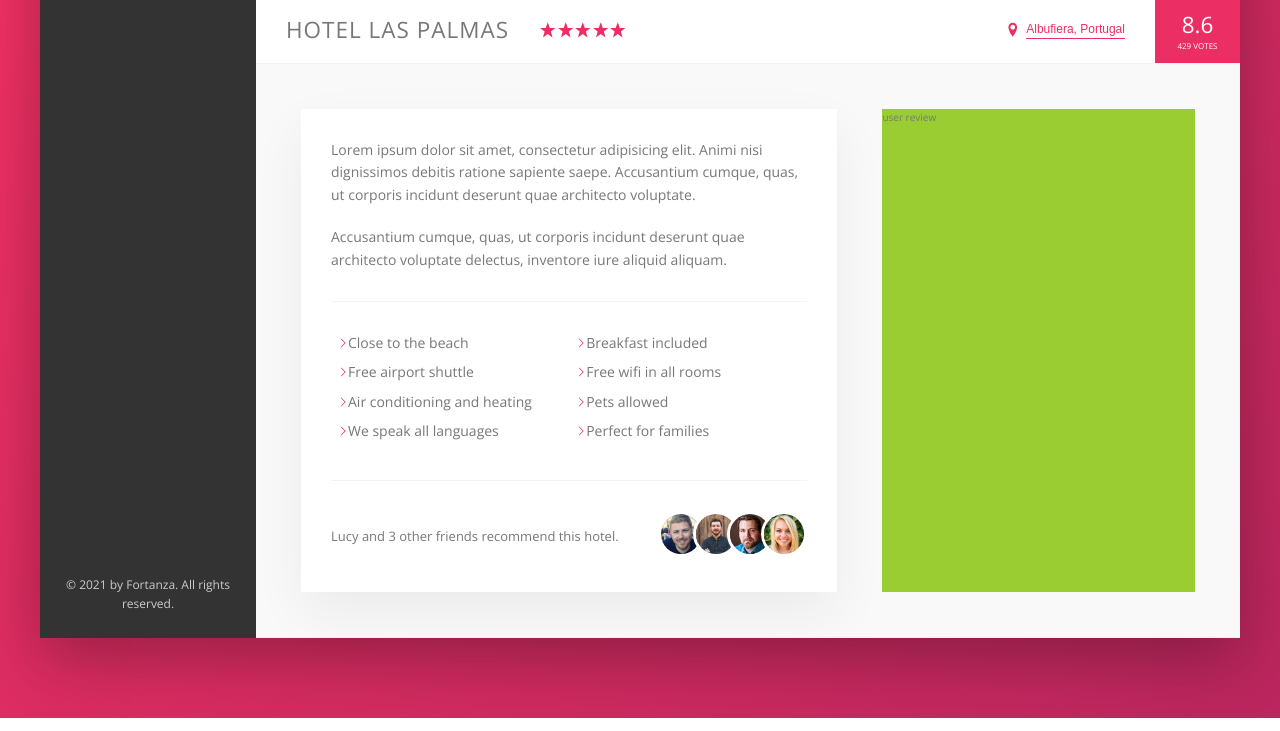
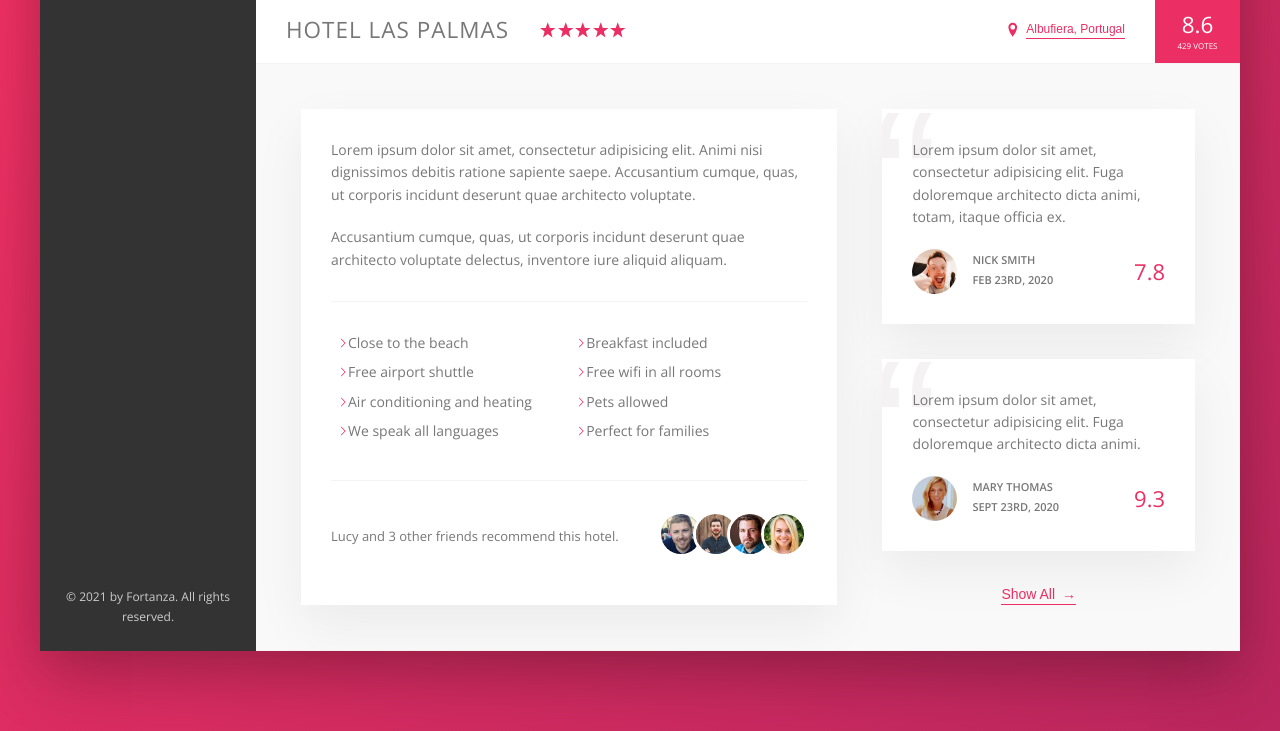
Before and after one commit to fortanza/Trillo, a website: page index.html in a window 1280 px wide. Shown: the part 538-1269 px from the top of the page. Drawn offline with nearby package versions, Linux system fonts and the light colour scheme.

Commit message:
84. Building the User Reviews Section

```diff
--- a/index.html
+++ b/index.html
@@ -198,7 +198,48 @@
                 </div>
               </div>
             </div>
-            <div class="user-reviews">user review</div>
+            <div class="user-reviews">
+              <figure class="review">
+                <blockquote class="review__text">
+                  Lorem ipsum dolor sit amet, consectetur adipisicing elit. Fuga
+                  doloremque architecto dicta animi, totam, itaque officia ex.
+                </blockquote>
+                <figcaption class="review__user">
+                  <img
+                    src="img/user-1.jpg"
+                    alt="User 1"
+                    class="review__photo"
+                  />
+                  <div class="review__user-box">
+                    <p class="review__user-name">Nick Smith</p>
+                    <p class="review__user-name">Feb 23rd, 2020</p>
+                  </div>
+                  <div class="review__rating">7.8</div>
+                </figcaption>
+              </figure>
+              <figure class="review">
+                <blockquote class="review__text">
+                  Lorem ipsum dolor sit amet, consectetur adipisicing elit. Fuga
+                  doloremque architecto dicta animi.
+                </blockquote>
+                <figcaption class="review__user">
+                  <img
+                    src="img/user-2.jpg"
+                    alt="User 2"
+                    class="review__photo"
+                  />
+                  <div class="review__user-box">
+                    <p class="review__user-name">Mary Thomas</p>
+                    <p class="review__user-name">Sept 23rd, 2020</p>
+                  </div>
+                  <div class="review__rating">9.3</div>
+                </figcaption>
+              </figure>
+              <button class="btn-inline">
+                Show All
+                <span>&rarr;</span>
+              </button>
+            </div>
           </div>
         </main>
       </div>
--- a/sass/_components.scss
+++ b/sass/_components.scss
@@ -274,8 +274,19 @@
   cursor: pointer;
   transition: all 0.2s;
 
+  & span {
+    margin-left: 3px;
+    transition: all .2s;
+  }
+
+
   &:hover {
     color: var(--color-grey-dark-1);
+
+    & span {
+      margin-left: 8px;
+
+    }
   }
 
   &:focus {
@@ -378,3 +389,70 @@
     }
   }
 }
+
+////////////////////////////////////////////////////////////////////////////////////////////////////////////
+//////////////REVIEWS
+
+.review{
+
+  background-color: #fff;
+  box-shadow: var(--shadow-light);
+  padding: 3rem;
+  margin-bottom: 3.5rem;
+  position: relative;
+  overflow: hidden;
+
+  &__text{
+    margin-bottom: 2rem;
+    z-index: 10;
+    position: relative;
+  }
+
+  &__user {
+    display: flex;
+    align-items: center;
+
+  }
+
+  &__photo{
+    height: 4.5rem;
+    width: 4.5rem;
+    border-radius: 50%;
+    margin-right: 1.5rem;
+  }
+
+  &__user-box {
+    margin-right: auto;
+  }
+
+  &__user-name {
+    font-size: 1.1rem;
+    font-weight: 600;
+    text-transform: uppercase;
+    margin-bottom: 3px;
+  }
+
+  &__user-date{
+    font-size: 1rem;
+    color: var(--color-grey-dark-3);
+
+  }
+
+  &__rating{
+    color:var(--color-primary);
+    font-size: 2.2rem;
+    font-weight: 300;
+  }
+
+  &::before{
+    content: "\201C";
+    position: absolute;
+    top: -2.75rem;
+    left: -1rem;
+    line-height: 1;
+    font-size: 20rem;
+    color: var(--color-grey-light-2);
+    font-family: sans-serif;
+    z-index: 1;
+  }
+}
--- a/sass/_layout.scss
+++ b/sass/_layout.scss
@@ -34,11 +34,11 @@
 .hotel-view {
   background-color: #fff;
 
-
   flex: 1;
 }
 
 .detail {
+  font-size: 1.4rem;
   display: flex;
   padding: 4.5rem;
   background-color: var(--color-grey-light-1);
@@ -46,7 +46,6 @@
 }
 
 .description {
-  font-size: 1.4rem;
   background-color: #fff;
   box-shadow: var(--shadow-light);
   padding: 3rem;
@@ -55,6 +54,8 @@
 }
 
 .user-reviews {
-  background-color: yellowgreen;
   flex: 1;
+  display: flex;
+  flex-direction: column;
+  align-items: center;
 }
```
Also changed, not shown: css/style.css.
